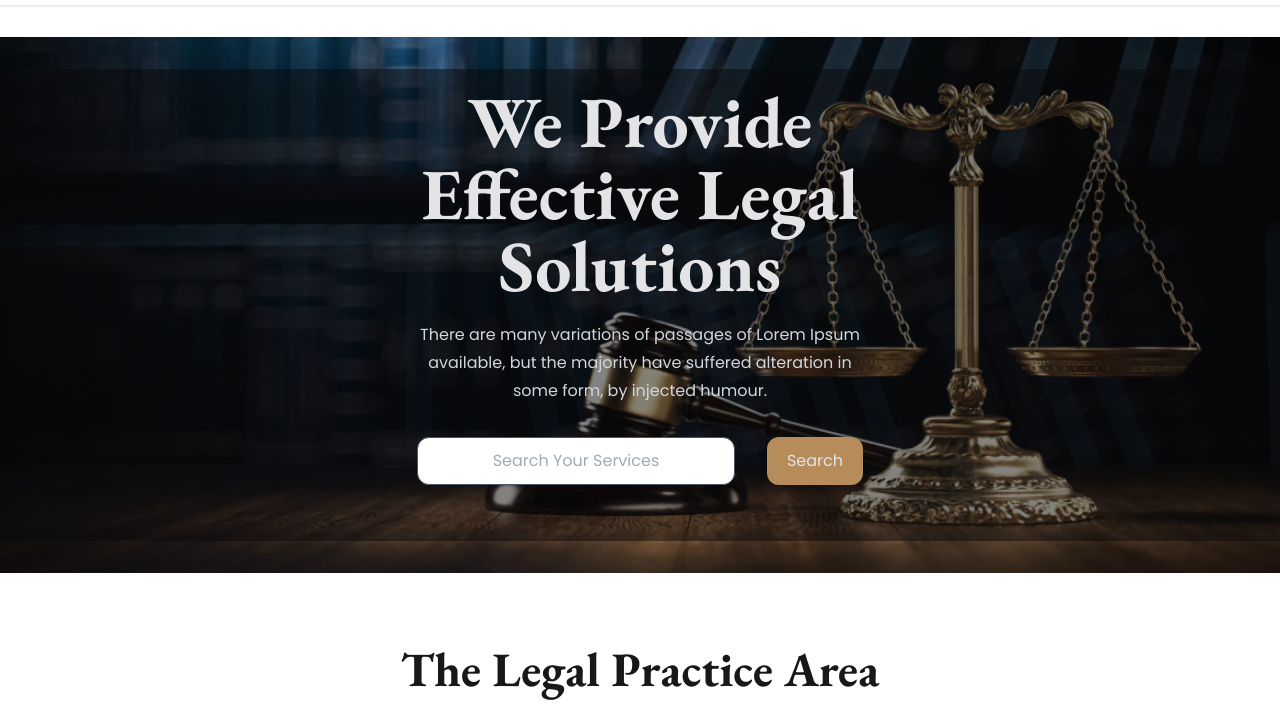
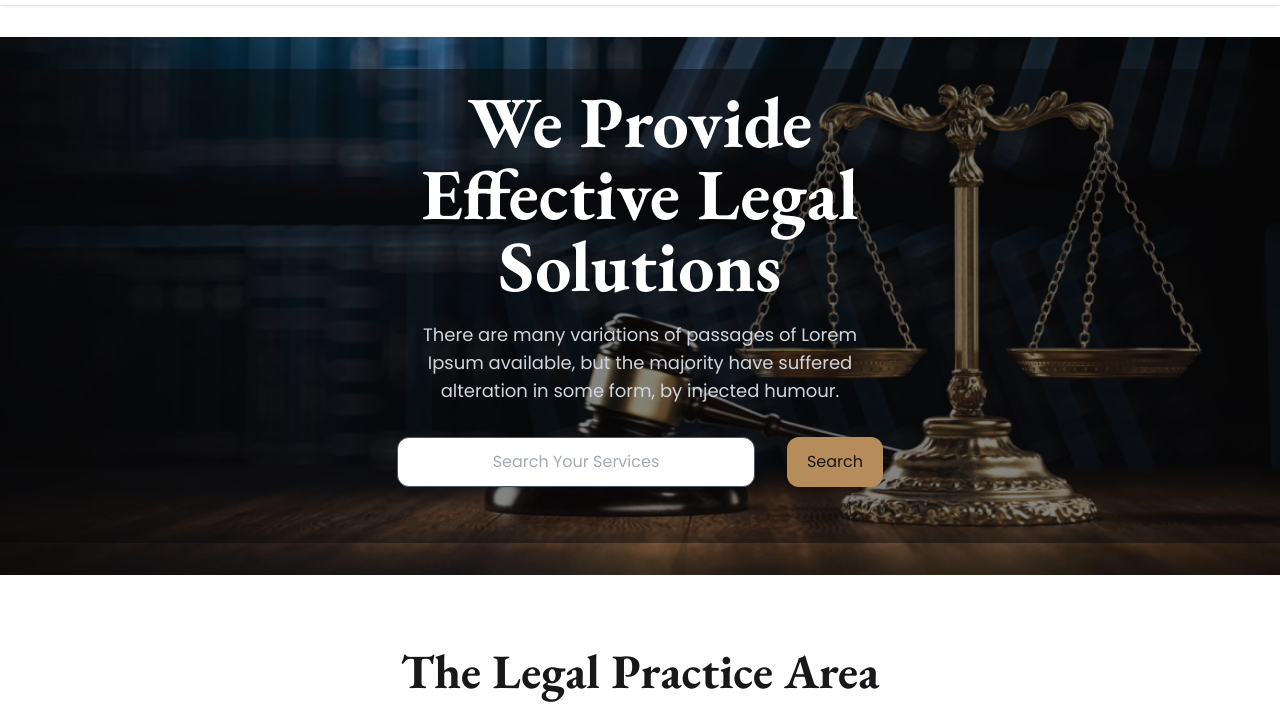
Before and after one commit to saon37/legal-solution, a plain HTML site: page index.html in a window 1280 px wide. Shown: the part 65-771 px from the top of the page. Drawn offline with nearby package versions, Linux system fonts and the light colour scheme.

Commit message:
some changes in the hero area

```diff
--- a/index.html
+++ b/index.html
@@ -153,16 +153,16 @@
         <section>
             <div class="hero mt-8 py-8" style="background-image: url(./images/banner.png);">
                 <div class="hero-overlay"></div>
-                <div class="hero-content text-neutral-content text-center">
+                <div class="hero-content  text-center">
                     <div class="max-w-md">
-                        <h1 class="mb-5 text-4xl md:text-5xl lg:text-7xl font-bold font-garamond">We Provide Effective
+                        <h1 class="mb-5 text-3xl md:text-5xl lg:text-7xl font-bold font-garamond text-white">We Provide Effective
                             Legal Solutions</h1>
-                        <p class="mb-8 leading-7 text-gray-300">
+                        <p class="mb-8 text-sm md:text-lg leading-7 text-gray-300">
                             There are many variations of passages of Lorem Ipsum available, but the majority have
                             suffered alteration in some form, by injected humour.
                         </p>
-                        <div class="flex justify-center gap-8 mb-10">
-                            <input class="bg-white text-center rounded-xl text-gray-600" type="text"
+                        <div class="flex flex-col md:flex-row justify-center gap-8 mb-10">
+                            <input class="bg-white text-center rounded-xl text-gray-600 px-5 py-3" type="text"
                                 placeholder="Search Your Services">
                             <button class="bg-[#B68C5A] px-5 py-3 rounded-xl hover:bg-orange-800">Search</button>
                         </div>
```
